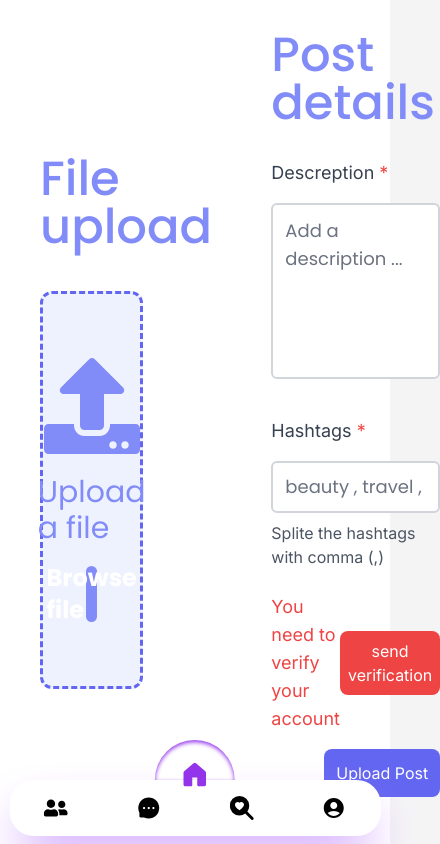
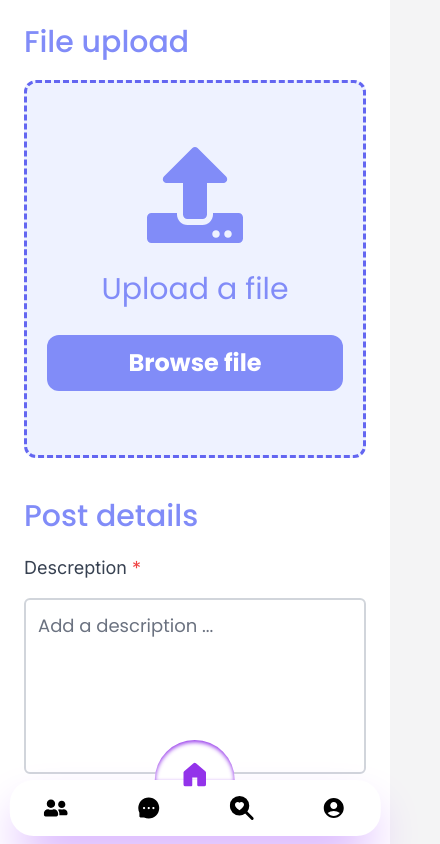
Before and after one commit to naziwebdev/social-front, a Next.js app: page /postUpload in a window 390 px wide. Shown: the top 844 px of the page, 440 px wide, since content can reach past the window. Built offline with nearby package versions, Linux system fonts and the light colour scheme.

Commit message:
Responsive upload page

```diff
--- a/src/app/postUpload/page.js
+++ b/src/app/postUpload/page.js
@@ -3,20 +3,20 @@ import SmallSizeMenu from "@/components/modules/SmallSizeMenu";
 
 export default function page() {
   return (
-    <div className="flex justify-between items-center gap-32 p-10 w-full h-dvh bg-white">
-      <div className="w-1/3">
-        <h2 className="text-5xl pb-10 font-poppins-medium text-indigo-400">
+    <div className="flex flex-col xs:flex-row justify-between gap-10 lg:gap-32 p-6 sm:p-10 w-full bg-white">
+      <div className="w-full xs:w-1/3">
+        <h2 className="text-3xl lg:text-5xl pb-5 lg:pb-10 font-poppins-medium text-indigo-400">
           File upload
         </h2>
-        <div className="flex flex-col justify-center items-center gap-y-5 p-10 py-16 w-full border-[3px] border-dashed border-indigo-500 rounded-xl bg-indigo-50">
+        <div className="flex flex-col justify-center items-center gap-y-5 p-5 lg:p-10 py-16 w-full border-[3px] border-dashed border-indigo-500 rounded-xl bg-indigo-50">
           <FaUpload className="text-8xl text-indigo-400" />
-          <p className="font-poppins-regular text-3xl text-indigo-400">
+          <p className="font-poppins-regular text-3xl text-indigo-400 p-2">
             Upload a file
           </p>
-          <div className="relative w-2/3 h-14 rounded-xl bg-indigo-400">
+          <div className="relative w-full lg:w-2/3 h-14 rounded-xl bg-indigo-400">
             <label
               htmlFor="files"
-              className="absolute top-1/2 -translate-y-1/2 left-1/2 -translate-x-1/2 z-20 text-white font-poppins-bold text-2xl "
+              className="absolute top-1/2 -translate-y-1/2 left-1/2 -translate-x-1/2 z-20 text-white font-poppins-bold text-2xl py-3"
             >
               Browse file
             </label>
@@ -28,8 +28,8 @@ export default function page() {
           </div>
         </div>
       </div>
-      <div className="flex-1">
-        <h2 className="text-5xl pb-8 font-poppins-medium text-indigo-400">
+      <div className="flex-1 pb-10">
+        <h2 className="text-3xl lg:text-5xl pb-5 lg:pb-8 font-poppins-medium text-indigo-400">
           Post details
         </h2>
         <div className="w-full">
```
